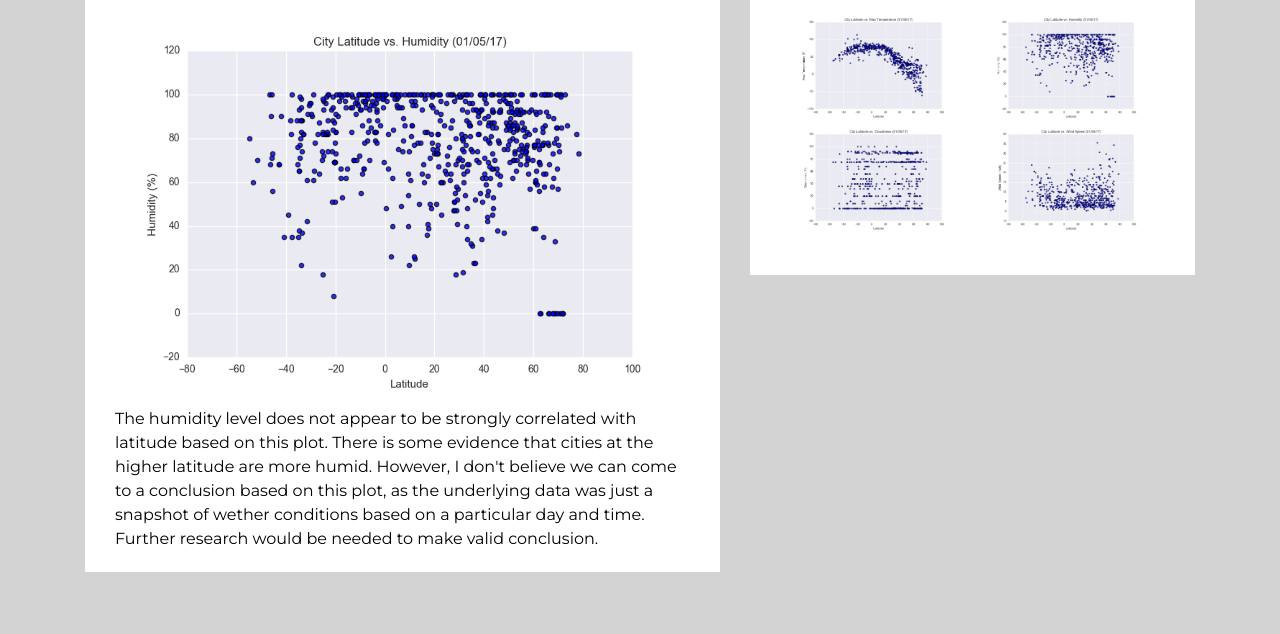
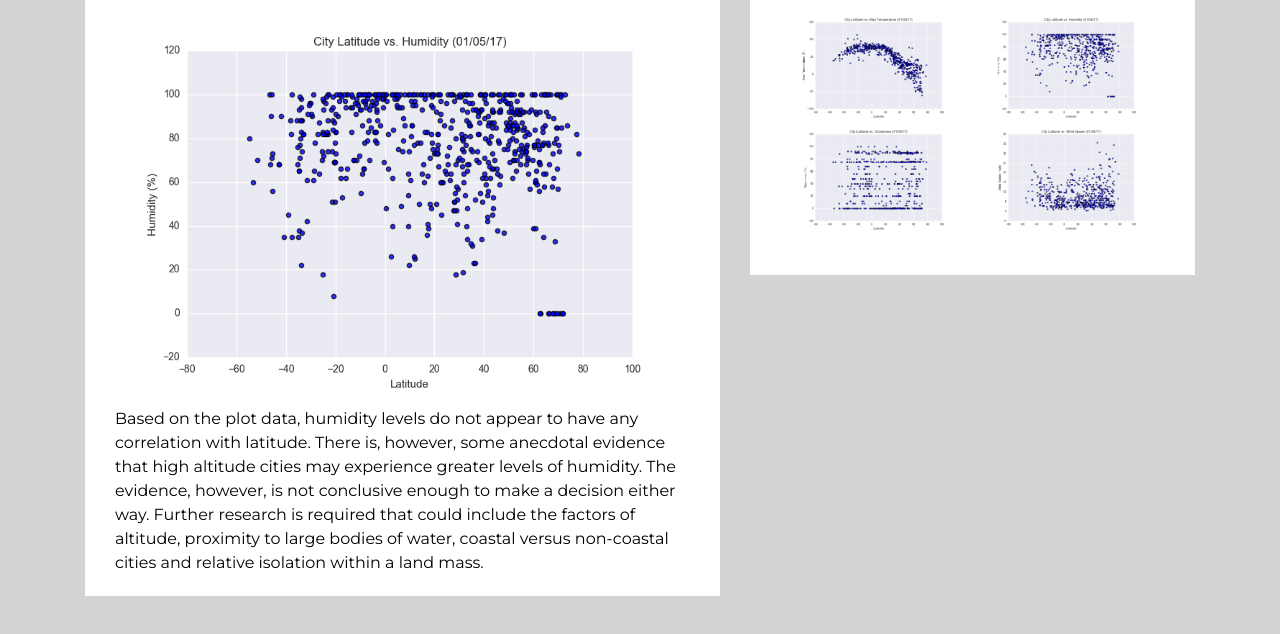
Before and after one commit to cfulgency/web-design-challenge, a plain HTML site: page WebVisualizations/humidity.html in a window 1280 px wide. Shown: the part 170-804 px from the top of the page. Drawn offline with nearby package versions, Linux system fonts and the light colour scheme.

Commit message:
humidity update

```diff
--- a/WebVisualizations/humidity.html
+++ b/WebVisualizations/humidity.html
@@ -5,13 +5,14 @@
   <head>
     <meta charset="UTF-8" />
     <title>Humidity | Web Design Challenge</title>
+    <meta name="description" content="Project 11:  Web Design Challenge by Craig Fulgency. This page provides a weather analysis of humidity as one moves closer to the the equator. Technology used includes: HTML, CSS, Bootstrap, Google Fonts, OpneWeatherMap API, Pandas and MatPlotLib.">
 
      <!-- Google Fonts -->
 
      <link rel="preconnect" href="https://fonts.gstatic.com">
      <link href="https://fonts.googleapis.com/css2?family=Montserrat&display=swap" rel="stylesheet">
 
-    <!-- Bring in our bootstrap stylesheet -->
+    <!-- Bootstrap Stylesheet -->
     <link rel="stylesheet" href="https://stackpath.bootstrapcdn.com/bootstrap/4.3.1/css/bootstrap.min.css"
     integrity="sha384-ggOyR0iXCbMQv3Xipma34MD+dH/1fQ784/j6cY/iJTQUOhcWr7x9JvoRxT2MZw1T" crossorigin="anonymous">
 
@@ -24,7 +25,7 @@
 
   <body>
 
-   <!-- Define the Navigation Bar -->
+   <!-- Navigation Bar -->
 
     <nav class="navbar navbar-expand-lg navbar-light bg-light">
       <a class="navbar-brand d-inline p-2 ml-5 bg-primary text-white mb-0" href="./index.html">Latitude</a>
@@ -65,8 +66,7 @@
     </nav>
 
 
-<!-- define the container to hold the temperature plot with description and the visualizations plots -->
-<!-- this first section creates the example plot and the description -->
+<!-- Main Container with Hunidity Plot and Description -->
 
   <div class="container">
     <section class="row">
@@ -77,17 +77,13 @@
             <img src="./Visualizations/Fig2.png" alt="Latitude vs. Humidity" id="other-image">
 
             <p>
-              The humidity level does not appear to be strongly correlated with latitude based on this plot.
-              There is some evidence that cities at the higher latitude are more humid.  However, I don't believe
-              we can come to a conclusion based on this plot, as the underlying data was just a snapshot
-              of wether conditions based on a particular day and time.  Further research would be needed
-              to make valid conclusion.
+                Based on the plot data, humidity levels do not appear to have any correlation with latitude. There is, however, some anecdotal evidence that high altitude cities may experience greater levels of humidity.  The evidence, however, is not conclusive enough to make a decision either way. Further research is required that could include the factors of altitude, proximity to large bodies of water, coastal versus non-coastal cities and relative isolation within a land mass.
             </p>
 
           </div>
         </div>
 
-<!-- this section creates the visualization plots on the right -->
+<!-- Visualization Plots module on the right -->
 
       <div class="col-lg-5 col-md-12">
         <div class="visplot-content">
```
